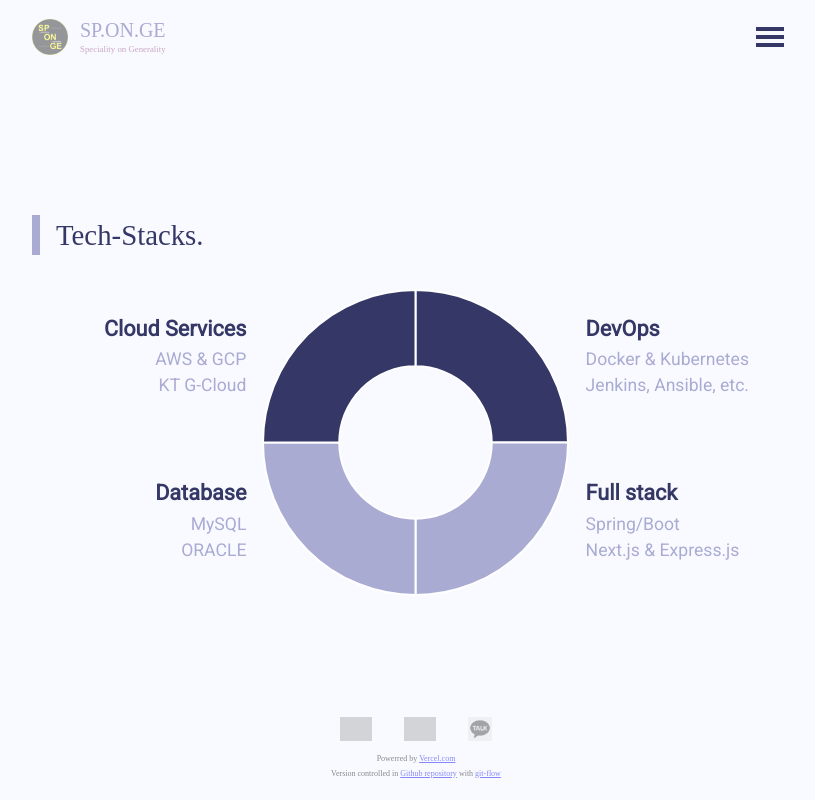
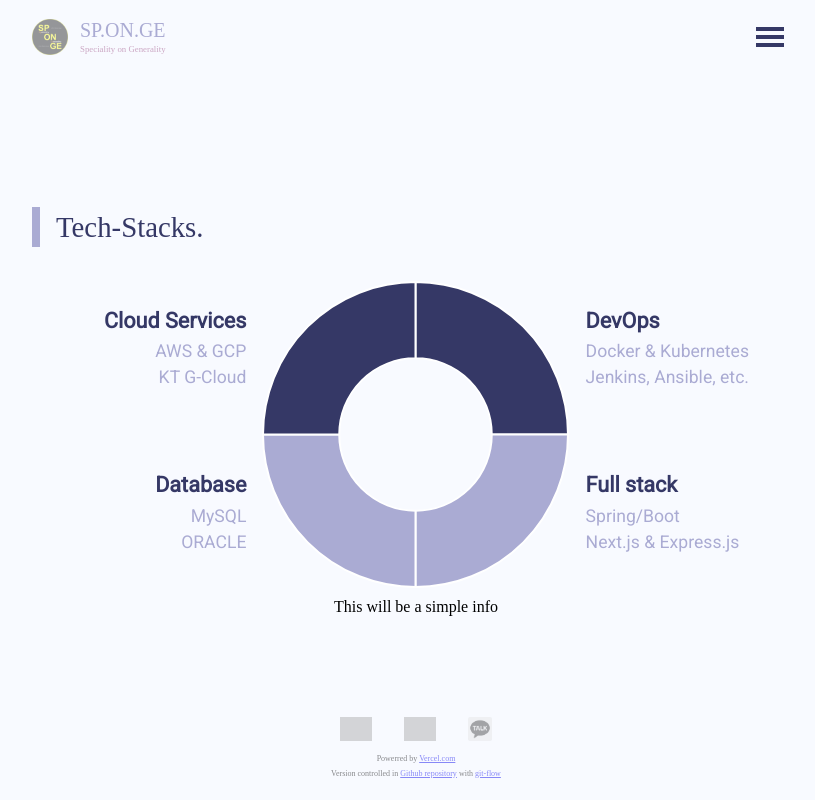
Before and after one commit to devJRL/DevOpsLab-TechProfile, a Next.js app in the folder next/: page /dashboard in a window 1280 px wide. Shown: the whole page, without its empty margins (224-1039 px from the left). Built offline with nearby package versions, Linux system fonts and the light colour scheme; grey boxes are pictures that could not be loaded.

Commit message:
Seperate techLeft & techRight

```diff
--- a/next/pages/[sector]/index.tsx
+++ b/next/pages/[sector]/index.tsx
@@ -103,7 +103,7 @@ const SectorPage: NextPage<any> = ({ selectedSector, sectorArray }: props) => {
           generatedContents={makeContents(sectorArray)}
         />
       }
-      isDraggable={true}
+      isScrollable={true}
     />
   );
 };
--- a/next/pages/dashboard/index.scss
+++ b/next/pages/dashboard/index.scss
@@ -1,6 +1,14 @@
 @import "../../public/declare_colors";
 
+.dashboard-wrapper {
+  display: flex;
+  flex-direction: column;
+  justify-content: space-between;
+  align-items: center;
+}
+
 .dashboard {
+  width: 100%;
   display: flex;
   justify-content: space-between;
   align-items: center;
--- a/next/pages/dashboard/index.tsx
+++ b/next/pages/dashboard/index.tsx
@@ -1,57 +1,33 @@
 import { NextPage } from "next";
+import Link from "next/link";
 
 import "./index.scss";
 import Layouts from "@/components/_layouts";
 import Post from "@/components/_units/post";
 import RenderCharts from "@/components/charts";
-import Link from "next/link";
+import { tech, techLeft, techRight } from "@/scaffoldings/techs";
 
 const DashboardPage: NextPage<any> = () => {
   return (
     <Layouts.OneBody
       oneBodyComponent={
-        <Post
-          title={"Tech-Stacks"}
-          generatedContents={makeDoughnutDashboard()}
-        />
+        <Post title={"Tech-Stacks"} generatedContents={makeTechStacks()} />
       }
     />
   );
 };
 
-type tech = {
-  title: string;
-  stacks: string[];
-  link: string;
+const cls = "dashboard";
+
+const makeTechStacks = () => {
+  return (
+    <div className={`${cls}-wrapper`}>
+      {makeDoughnutDashboard()}
+      {makeSimpleInfo()}
+    </div>
+  );
 };
 
-const techLeft: tech[] = [
-  {
-    title: "Cloud Services",
-    stacks: ["AWS & GCP", "KT G-Cloud"],
-    link: "/cloud",
-  },
-  {
-    title: "Database",
-    stacks: ["MySQL", "ORACLE"],
-    link: "/database",
-  },
-];
-
-const techRight: tech[] = [
-  {
-    title: "DevOps",
-    stacks: ["Docker & Kubernetes", "Jenkins, Ansible, etc."],
-    link: "/devops",
-  },
-  {
-    title: "Full stack",
-    stacks: ["Spring/Boot", "Next.js & Express.js"],
-    link: "/full-stack",
-  },
-];
-
-const cls = "dashboard";
 const makeDoughnutDashboard = () => {
   return (
     <div className={cls}>
@@ -85,4 +61,8 @@ const makeTechPart = (techs: tech[], side: string) => {
   ));
 };
 
+const makeSimpleInfo = () => {
+  return <div>This will be a simple info</div>;
+};
+
 export default DashboardPage;
--- /dev/null
+++ b/next/scaffoldings/techs/index.ts
@@ -0,0 +1,33 @@
+export type tech = {
+  title: string;
+  stacks: string[];
+  link: string;
+};
+
+const techLeft: tech[] = [
+  {
+    title: "Cloud Services",
+    stacks: ["AWS & GCP", "KT G-Cloud"],
+    link: "/cloud",
+  },
+  {
+    title: "Database",
+    stacks: ["MySQL", "ORACLE"],
+    link: "/database",
+  },
+];
+
+const techRight: tech[] = [
+  {
+    title: "DevOps",
+    stacks: ["Docker & Kubernetes", "Jenkins, Ansible, etc."],
+    link: "/devops",
+  },
+  {
+    title: "Full stack",
+    stacks: ["Spring/Boot", "Next.js & Express.js"],
+    link: "/full-stack",
+  },
+];
+
+export { techLeft, techRight };
```
